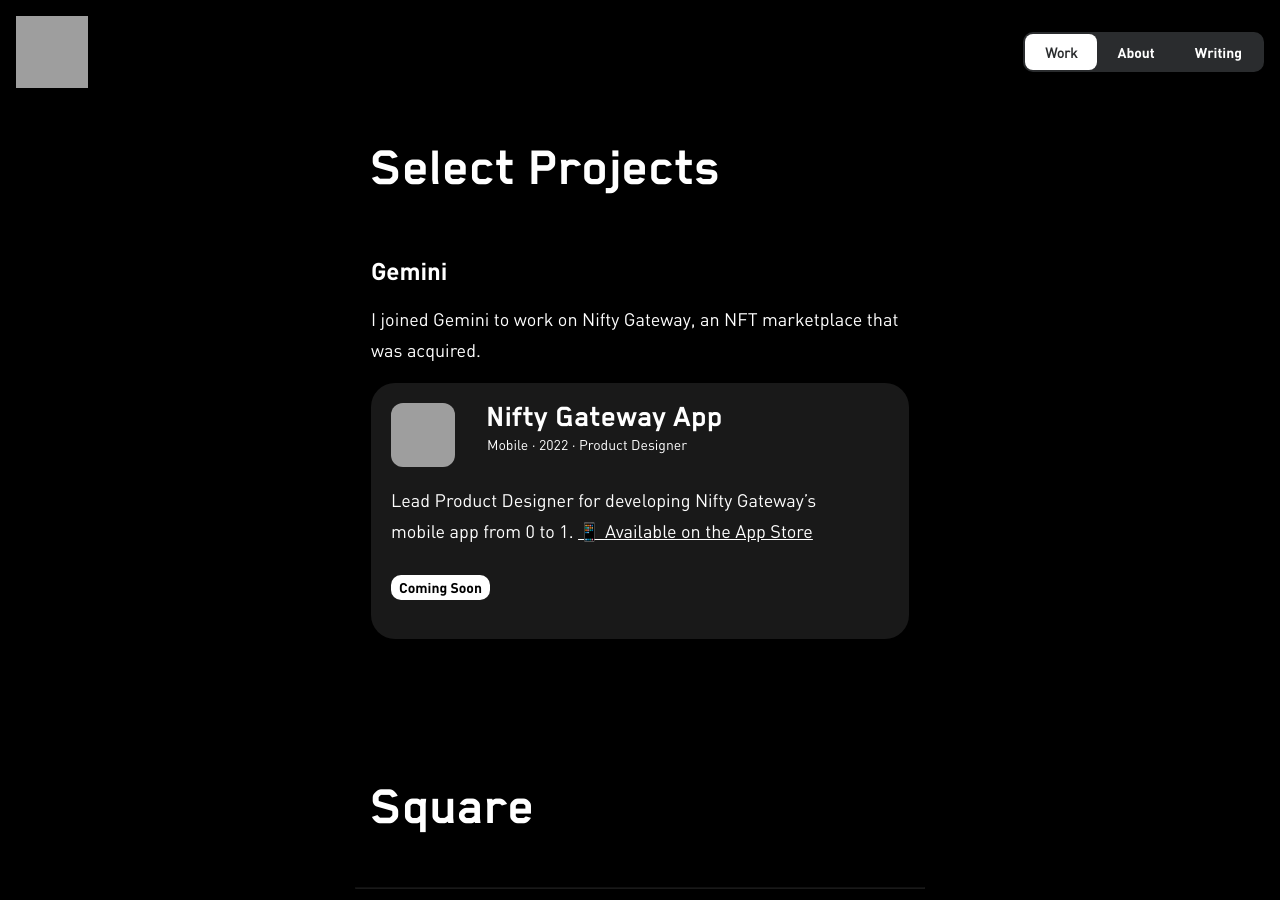
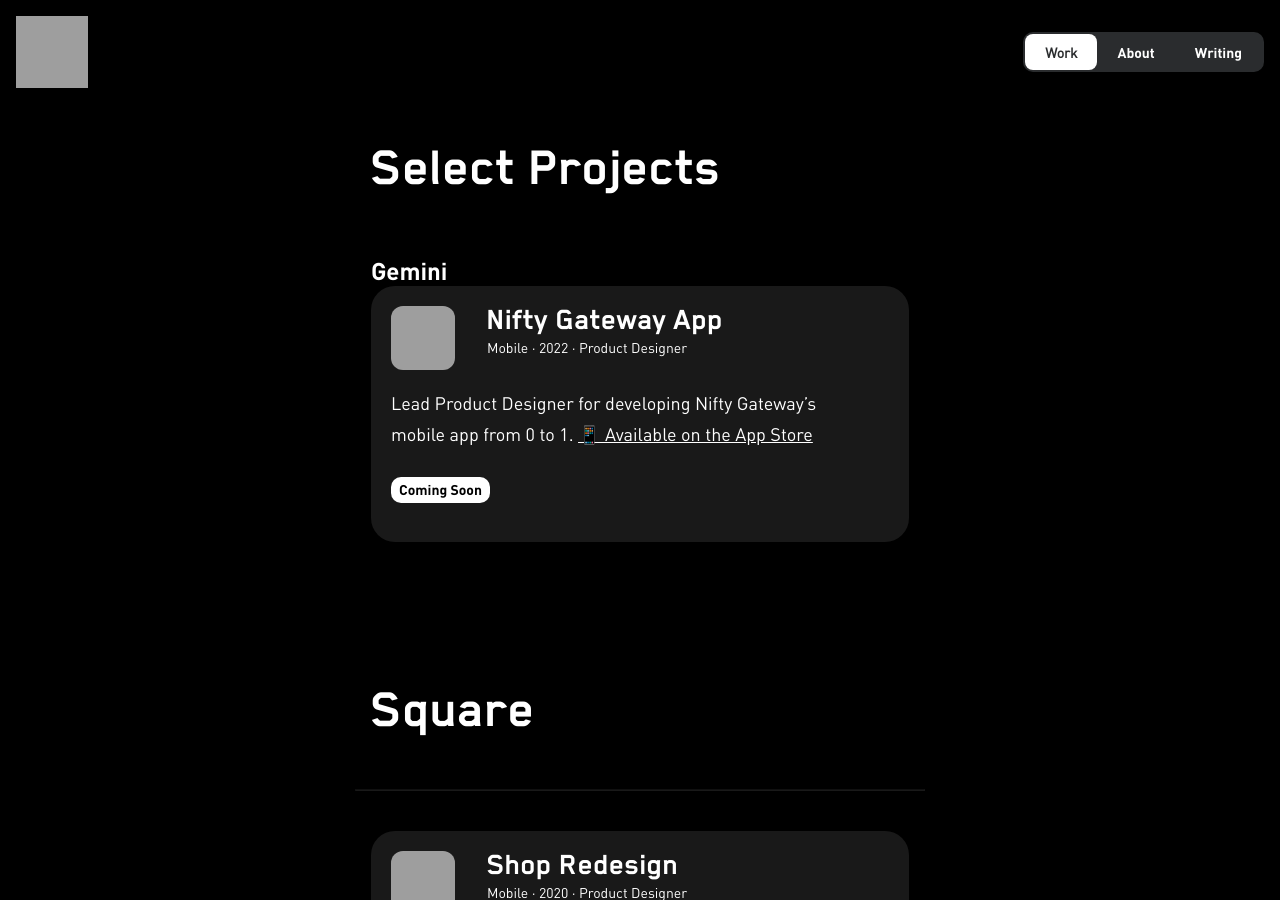
Before and after one commit to jotd/jotd-portfolio, a Jekyll site: the page work/index.html, which Jekyll copies as it is, in a window 1280 px wide and 900 px high, cut to the strip 0-900 px from the top of the window. Built offline with Jekyll 4.4.1, drawn with Linux system fonts in a browser that asks for light colours; grey boxes are pictures that could not be loaded.

Commit message:
Update index.html

```diff
--- a/work/index.html
+++ b/work/index.html
@@ -44,9 +44,6 @@
 
     <div class="content-about">
       <span id="margin-below-section" class="text-subheader-3 highlight">Gemini</span>
-      <p class="text-body">
-        I joined Gemini to work on Nifty Gateway, an NFT marketplace that was acquired.
-      </p>
     </div>
 
  <!-- Project 1 -->
```
